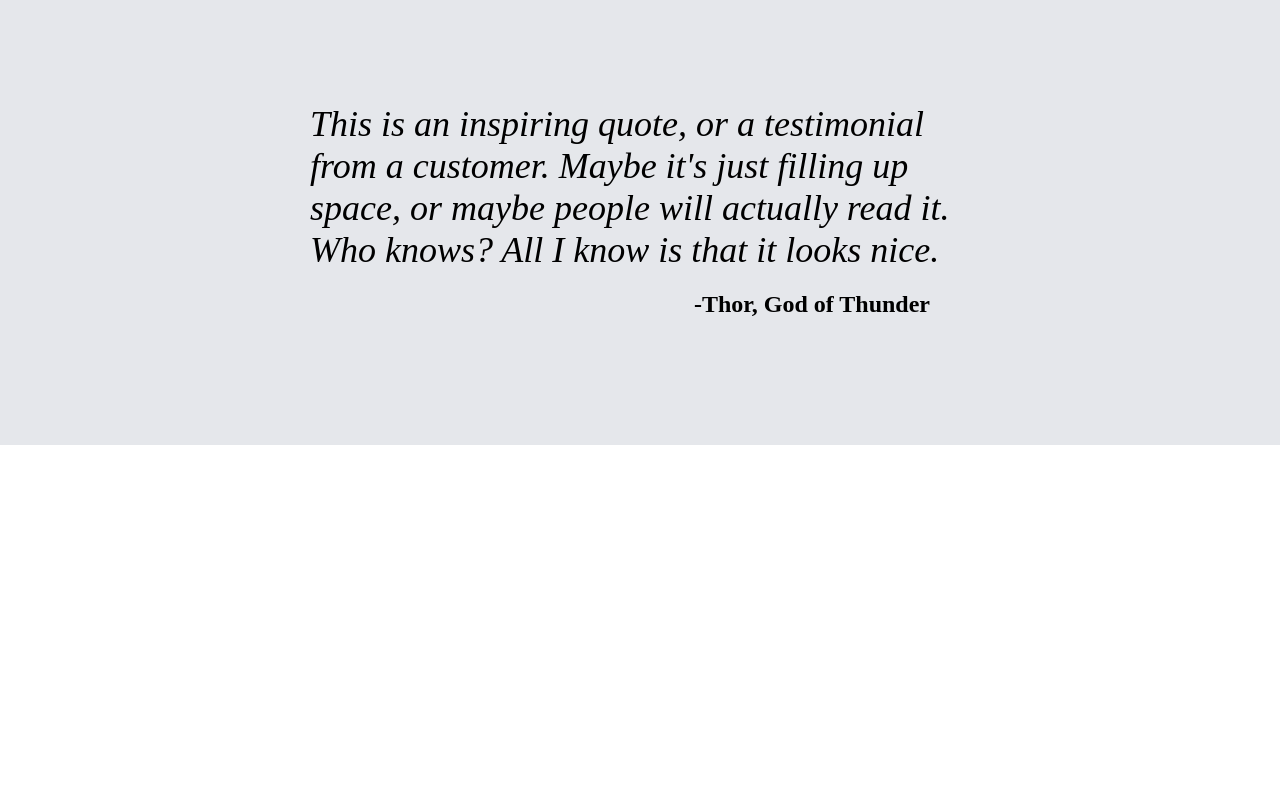
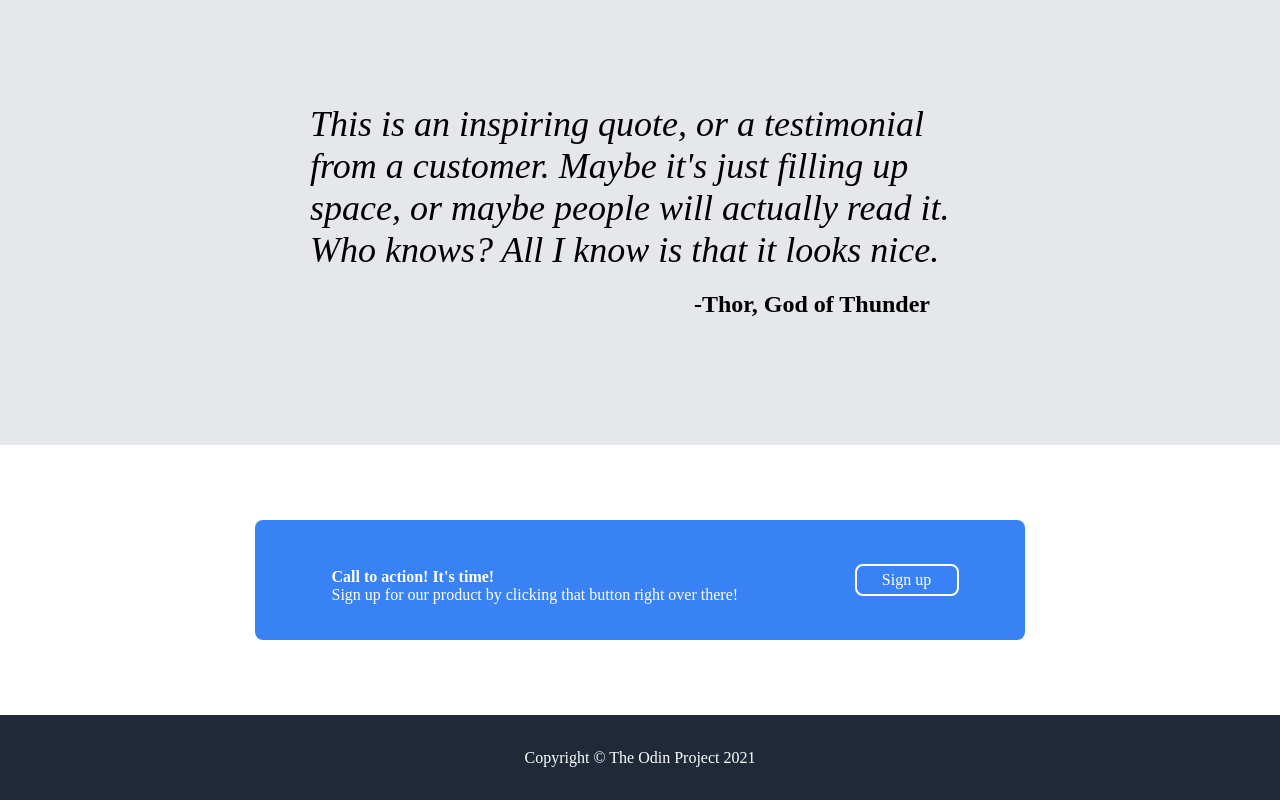
Before and after one commit to oscvrhrr/coach-landing, a plain HTML site: page index.html in a window 1280 px wide. Shown: the part 1018-1818 px from the top of the page. Before the commit the page ends 1463 px from the top, so only its background shows below. Drawn offline with Linux system fonts and the light colour scheme.

Commit message:
renamed folder and added footer

```diff
--- a/index.html
+++ b/index.html
@@ -57,6 +57,22 @@
 
 
     </section>
+    <section>
+        <div class="calltoaction">
+            <div class="action">
+                <div class="cta">Call to action! It's time! <br/><p style="font-weight: lighter;font-size: 14lspx;"> Sign up for our product by clicking that button right over there! </p></div>
+                <div class="signupbutton">Sign up</div>
 
+
+            </div>
+
+
+        </div>
+
+
+    </section>
 </body>
+<footer>
+    <div class="footer">Copyright © The Odin Project 2021</div>
+</footer>
 </html>
--- a/styles.css
+++ b/styles.css
@@ -122,11 +122,58 @@ div {
     font-size: 36px;
     font-style: italic;
 
+}
 
-}
-.signature{
+.signature {
     font-weight: bold;
     text-align: end;
     font-size: 24px;
     padding-right: 50px;
 }
+
+.calltoaction {
+    display: flex;
+    justify-content: center;
+    align-items: center;
+    height: 250px;
+    background-color: white ;
+}
+
+.action {
+    display: flex;
+    justify-content: center;
+    justify-content: space-around;
+    align-items: center;
+    border-radius: 8px;
+    height: 100px;
+    width: 750px;
+    background-color: #3882F6;
+    color: white;
+
+}
+.cta {
+    font-weight: bold;
+    height: 25px;
+    width: 500px;
+    margin-left: 50px;
+}
+.signupbutton{
+    display: flex;
+    justify-content: center;
+    align-items: center;
+    border-radius: 8px;
+    height: 8px;
+    width: 80px;
+    border: 2px solid white;
+    margin-right: 50px;
+}
+
+
+.footer{
+    display: flex;
+    justify-content: center;
+    align-items: center;
+    background-color: #1f2937;
+    height: 65px;
+    color: white;
+}
```
Also changed, not shown: 1 other file.
